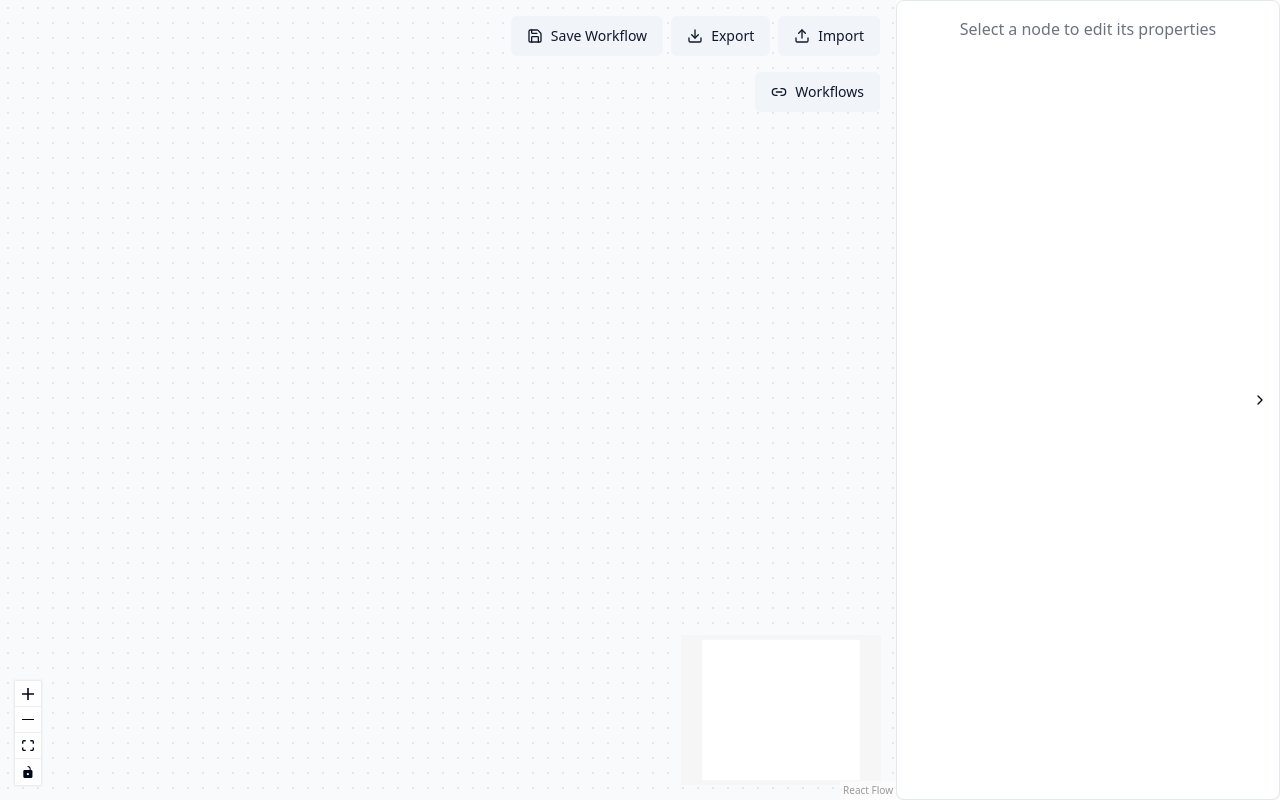
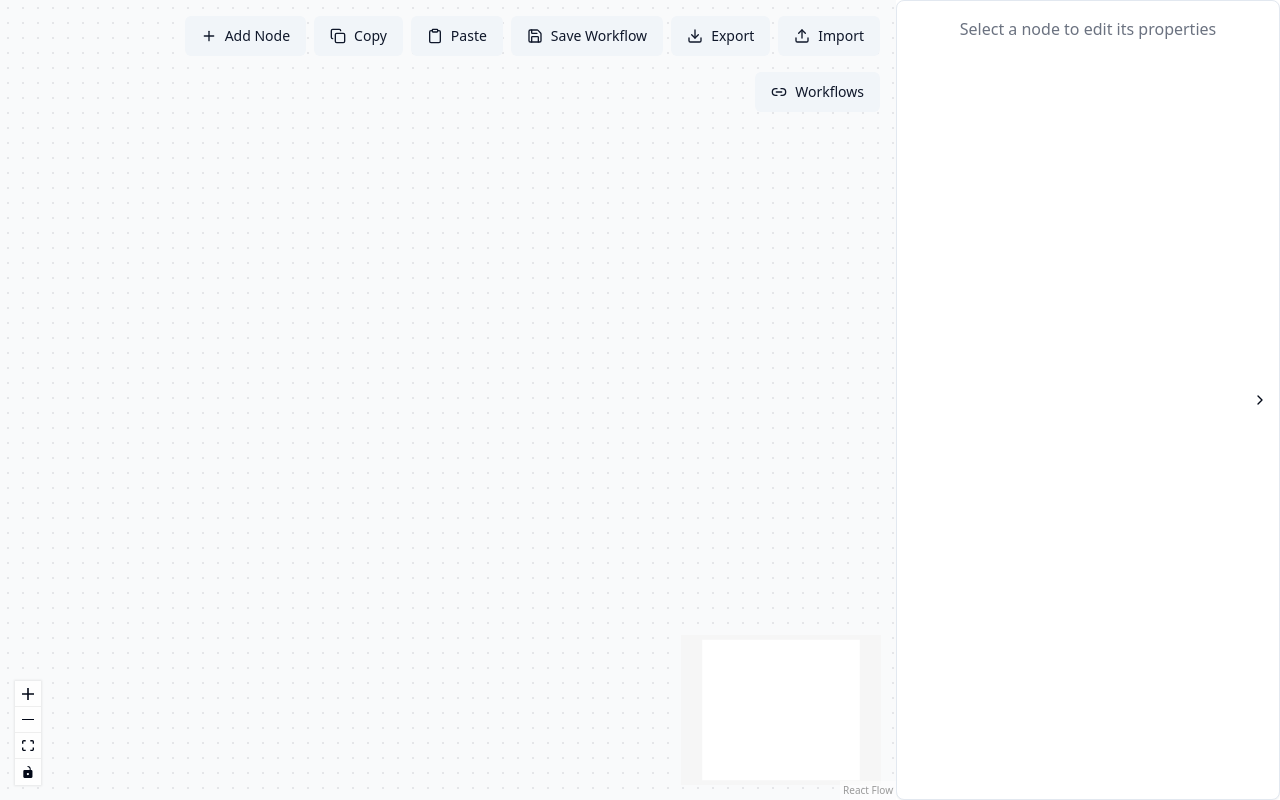
Before and after one commit to rbtech24/diagnose-flow-chat, a React (Vite) app: page / in a window 1280 px wide. Built offline with nearby package versions, Linux system fonts and the light colour scheme.

Commit message:
Add header features
The header features were missing and have been added.

```diff
--- a/src/components/flow/FlowToolbar.tsx
+++ b/src/components/flow/FlowToolbar.tsx
@@ -2,7 +2,7 @@
 import { Button } from '../ui/button';
 import { SaveWorkflowDialog } from './SaveWorkflowDialog';
 import { handleSaveWorkflow } from '@/utils/flowUtils';
-import { Download, Upload } from 'lucide-react';
+import { Download, Upload, Plus, Copy, Clipboard } from 'lucide-react';
 import { useFlowState } from '@/hooks/useFlowState';
 import { useCallback } from 'react';
 
@@ -33,6 +33,18 @@ export function FlowToolbar({
 
   return (
     <div className="absolute top-4 right-4 flex items-center gap-2">
+      <Button variant="secondary" className="flex items-center gap-2" onClick={onAddNode}>
+        <Plus className="w-4 h-4" />
+        Add Node
+      </Button>
+      <Button variant="secondary" className="flex items-center gap-2" onClick={onCopySelected}>
+        <Copy className="w-4 h-4" />
+        Copy
+      </Button>
+      <Button variant="secondary" className="flex items-center gap-2" onClick={onPaste}>
+        <Clipboard className="w-4 h-4" />
+        Paste
+      </Button>
       <SaveWorkflowDialog onSave={onSave} />
       <Button variant="secondary" className="flex items-center gap-2" onClick={() => {
         handleSaveWorkflow(nodes, edges, nodeCounter, 'Exported Workflow', 'export');
```
